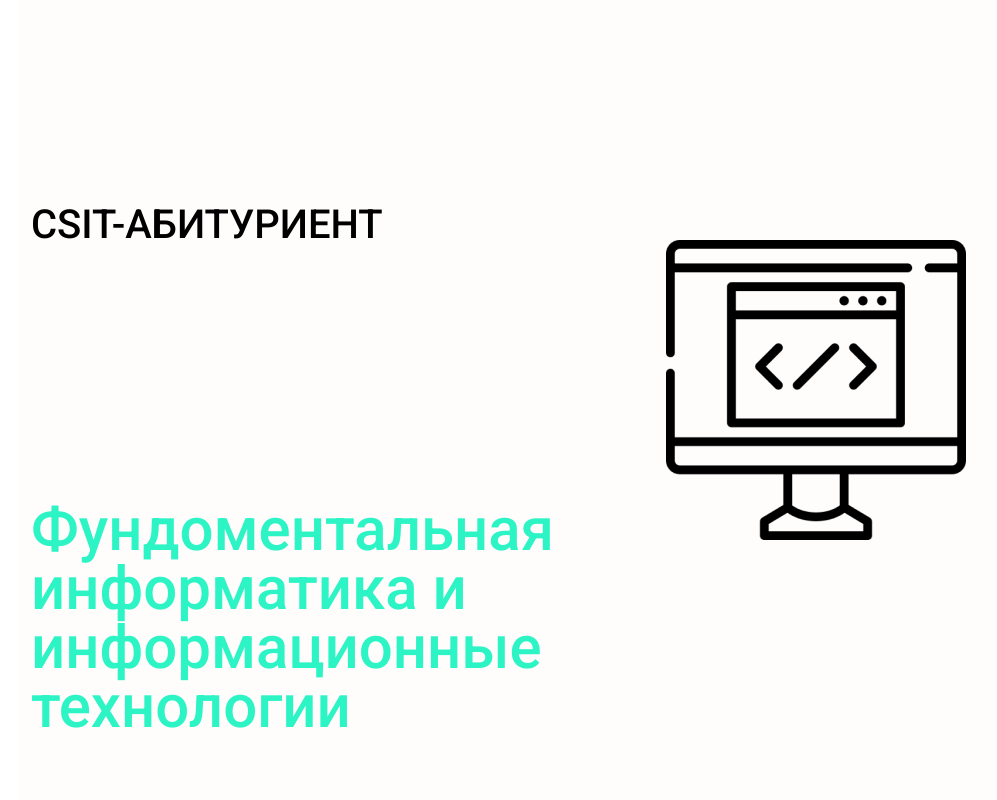
After one commit to MaksimSakhnov/SSU-ABITURIENT, a Django app: template djangoProject/ssuabi/main/templates/main/fiit-page.html in a window 1280 px wide. The commit adds this page. Shown: the whole page, without its empty margins (51-1048 px from the left). Run offline with Django 3.2, Linux system fonts and the light colour scheme; the template is opened without the code that fills it, so the values that code supplies are empty.

Commit message:
добавлена новая страница
начал верстать вторую страницу, не адаптируется лого.

```diff
--- a/djangoProject/ssuabi/main/templates/main/assets/css/style.css
+++ b/djangoProject/ssuabi/main/templates/main/assets/css/style.css
@@ -80,17 +80,10 @@ h1,h2,h3,h4,h5,h6{
     opacity: 1;
 }
 .logo{
-    display: block;
-    margin: 0 auto;
 
 }
-.mainlogo{
+.mainLogo{
     display: block;
-    position: absolute;
-    left: 45%;
-    right: 11%;
-    top: 22%;
-    bottom: 30%;
     max-width:100%;
     height:auto;
 
@@ -166,3 +159,44 @@ a{
     width: 262px;
     height: 200px;
 }
+
+/*ФИИТ-СТРАНИЦА */
+
+.pagesIntro{
+    wigth: 100%;
+    height: 100vh;
+    background-color : #FFFCFC;
+    background-size: cover;
+}
+
+.mainLink{
+    font-family: Roboto;
+    font-style: normal;
+    font-weight: 500;
+    font-size: 40px;
+    line-height: 50px;
+    display: flex;
+    align-items: center;
+    color: #000000;
+    margin-top: 200px;
+}
+
+.H2-pages{
+    font-family: Roboto;
+    font-style: normal;
+    font-weight: 500;
+    font-size: 60px;
+    line-height: 59px;
+    display: flex;
+    align-items: center;
+    color: #2DF4C5;
+    margin-top: 250px;
+
+}
+
+.pageLogo{
+    max-width: 100%;
+    height: auto;
+    margin-left: 20vh;
+    margin-top: 30vh;
+}
--- /dev/null
+++ b/djangoProject/ssuabi/main/templates/main/fiit-page.html
@@ -0,0 +1,33 @@
+<!doctype html>
+<html lang="ru">
+<head>
+    <meta charset="UTF-8">
+    <meta name="viewport"
+          content="width=device-width, user-scalable=no, initial-scale=1.0, maximum-scale=1.0, minimum-scale=1.0, shrink-to-fit=no">
+    <meta http-equiv="X-UA-Compatible" content="ie=edge">
+    <link rel="preconnect" href="https://fonts.googleapis.com">
+    <link rel="preconnect" href="https://fonts.gstatic.com" crossorigin>
+    <link href="https://fonts.googleapis.com/css2?family=Roboto:ital,wght@0,100;0,300;0,400;0,500;0,700;0,900;1,100;1,300;1,400;1,500;1,700;1,900&display=swap" rel="stylesheet">
+    <link href="https://cdn.jsdelivr.net/npm/bootstrap@5.1.3/dist/css/bootstrap.min.css" rel="stylesheet" integrity="sha384-1BmE4kWBq78iYhFldvKuhfTAU6auU8tT94WrHftjDbrCEXSU1oBoqyl2QvZ6jIW3" crossorigin="anonymous">
+    <link rel="stylesheet" href="assets/css/style.css">
+    <title>ФИИТ</title>
+</head>
+<body>
+<div class="container pagesIntro">
+    <div class="row">
+        <div class="col-md-5">
+            <a href="../index.html" class="mainLink">CSIT-АБИТУРИЕНТ</a>
+            <h2 class="H2-pages">Фундоментальная информатика и информационные технологии</h2>
+
+        </div>
+        <div class="col-sm-7">
+            <img class="pageLogo d-none d-md-block img-fluid" src="assets/images/fiit.png">
+        </div>
+    </div>
+</div>
+
+
+</body>
+
+<script src="assets/js/script.js"></script>
+</html>
--- a/djangoProject/ssuabi/main/templates/main/index.html
+++ b/djangoProject/ssuabi/main/templates/main/index.html
@@ -10,7 +10,7 @@
     <link href="https://fonts.googleapis.com/css2?family=Roboto:ital,wght@0,100;0,300;0,400;0,500;0,700;0,900;1,100;1,300;1,400;1,500;1,700;1,900&display=swap" rel="stylesheet">
     <link href="https://cdn.jsdelivr.net/npm/bootstrap@5.1.3/dist/css/bootstrap.min.css" rel="stylesheet" integrity="sha384-1BmE4kWBq78iYhFldvKuhfTAU6auU8tT94WrHftjDbrCEXSU1oBoqyl2QvZ6jIW3" crossorigin="anonymous">
     <link rel="stylesheet" href="assets/css/style.css">
-    <title>CSIT</title>
+    <title>CSIT-АБИТУРИЕНТ</title>
 </head>
 <body>
     <div class="intro">
@@ -21,7 +21,7 @@
 
                 </div>
                 <div class="col-md-7 logo">
-                    <img class="mainlogo d-none d-md-block " src="assets/images/mainLogo1.png">
+                    <img class="mainLogo d-none d-md-block img-fluid" src="assets/images/mainLogo1.png">
                 </div>
             </div>
             <div class="row">
@@ -42,7 +42,7 @@
 
                 <div class="col"></div>
                 <div class="col-lg-3 card _anim-items">
-                    <a href="#">
+                    <a href="../fiit-page.html">
                         <img src="assets/images/fiitLogo.png" class="card-logo">
                         <h2 class="card-name">Фундоментальная информатика и информационные технологии</h2>
                         <h3 class="card-profile">Профиль: Информатика и компьютерные науки</h3>
```
Also changed, not shown: djangoProject/ssuabi/main/templates/main/assets/images/fiit.png (added).
